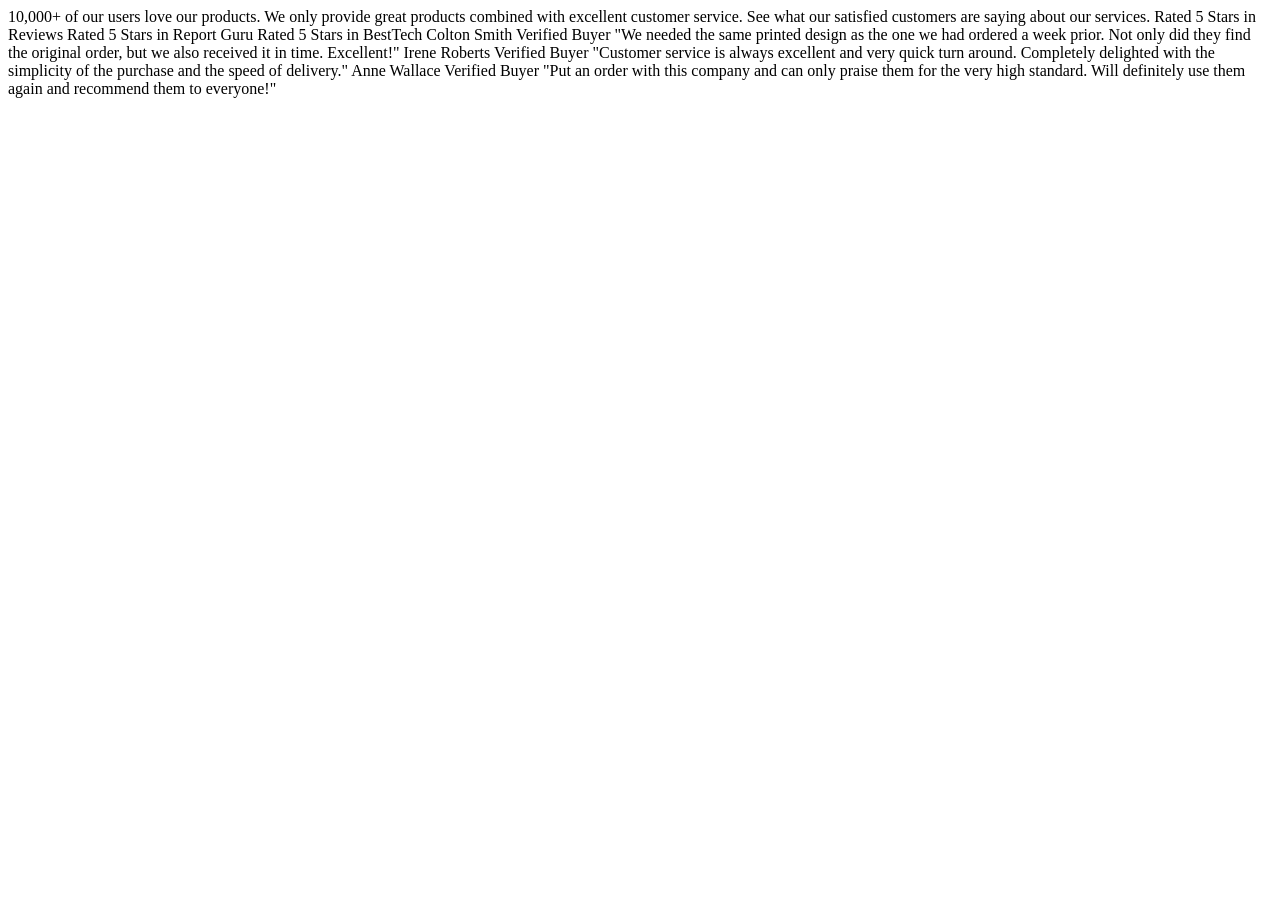
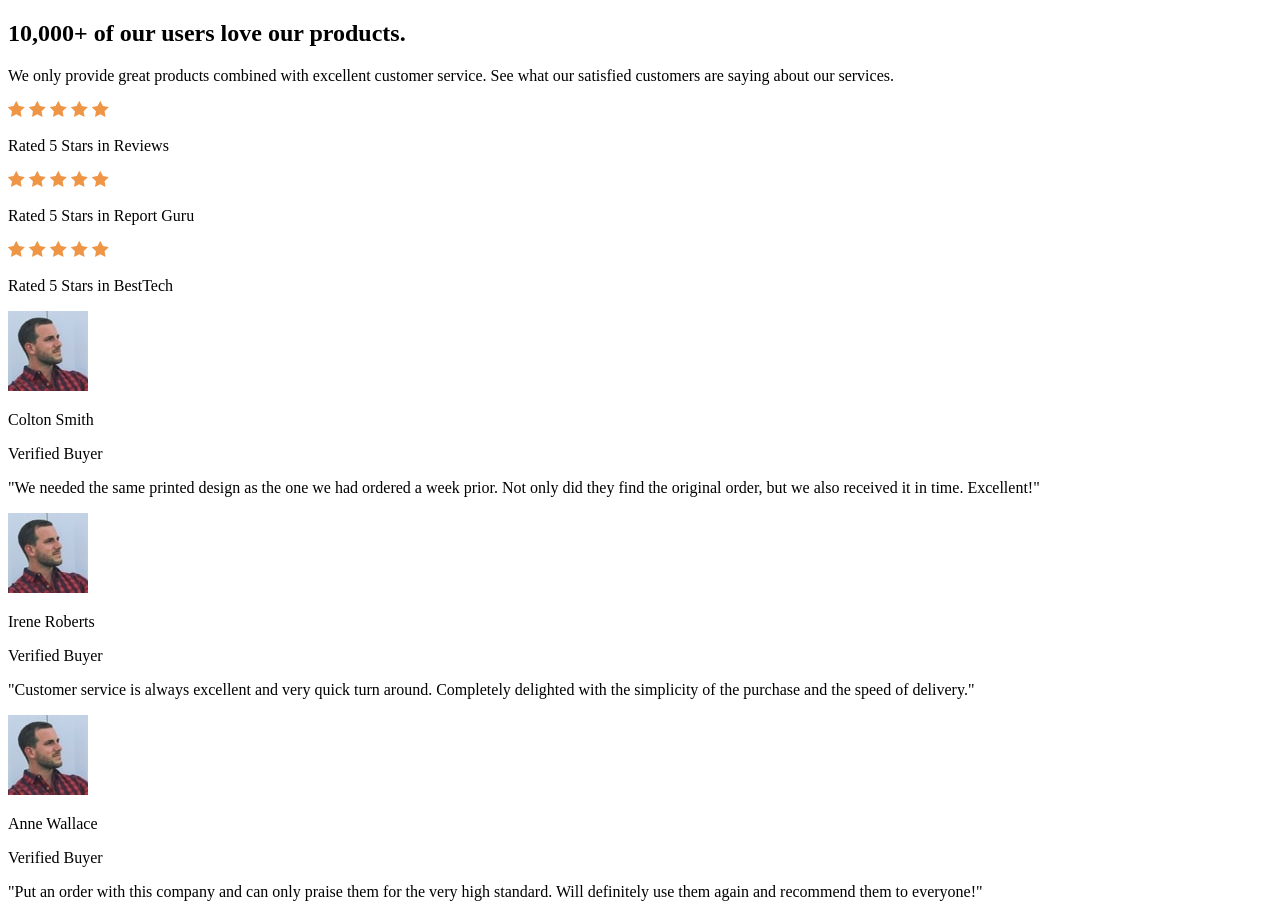
Before and after one commit to NandoSTI/social-proof-section-master, a plain HTML site: page index.html in a window 1280 px wide. Before the commit the page ends 800 px from the top, so only its background shows below. Drawn offline with Linux system fonts and the light colour scheme.

Commit message:
Update: Html

```diff
--- a/index.html
+++ b/index.html
@@ -16,30 +16,107 @@
 
   </head>
   <body>
-    10,000+ of our users love our products.
+    <main class="container">
+      <section class="rated">
+        <div class="title">
+          <h1>10,000+ of our users love our products.</h1>
+          <p>
+            We only provide great products combined with excellent customer service.
+            See what our satisfied customers are saying about our services.
+          </p>
+        </div>
+        <div class="reviews">
+          <div class="stars">
+            <img src="src/images/icon-star.svg" alt="star">
+            <img src="src/images/icon-star.svg" alt="star">
+            <img src="src/images/icon-star.svg" alt="star">
+            <img src="src/images/icon-star.svg" alt="star">
+            <img src="src/images/icon-star.svg" alt="star">
+          </div>
+          <p>Rated 5 Stars in Reviews</p>
+        </div>
+        <div class="reviews">
+          <div class="stars">
+            <img src="src/images/icon-star.svg" alt="star">
+            <img src="src/images/icon-star.svg" alt="star">
+            <img src="src/images/icon-star.svg" alt="star">
+            <img src="src/images/icon-star.svg" alt="star">
+            <img src="src/images/icon-star.svg" alt="star">
+          </div>
+          <p>Rated 5 Stars in Report Guru</p>
+        </div>
+        <div class="reviews">
+          <div class="stars">
+            <img src="src/images/icon-star.svg" alt="star">
+            <img src="src/images/icon-star.svg" alt="star">
+            <img src="src/images/icon-star.svg" alt="star">
+            <img src="src/images/icon-star.svg" alt="star">
+            <img src="src/images/icon-star.svg" alt="star">
+          </div>
+          <p>Rated 5 Stars in BestTech</p>
+        </div>
+      </section>
+      <section class="testimonials">
+        <div class="testimonial">
+          <div class="author">
+            <img src="src/images/image-colton.jpg" alt="colton">
+            <div class="author-text">
+              <p class="name">Colton Smith</p>
+              <p class="verified">Verified Buyer</p>
+            </div>
+          </div>
+          <p class="paragraph">
+            "We needed the same printed design as the one we had ordered a week prior.
+            Not only did they find the original order, but we also received it in time.
+            Excellent!"
+          </p>
+        </div>
+        <div class="testimonial">
+          <div class="author">
+            <img src="src/images/image-colton.jpg" alt="colton">
+            <div class="author-text">
+              <p class="name">Irene Roberts</p>
+              <p class="verified">Verified Buyer</p>
+            </div>
+          </div>
+          <p class="paragraph">
+            "Customer service is always excellent and very quick turn around. Completely
+            delighted with the simplicity of the purchase and the speed of delivery."
+          </p>
+        </div>
+        <div class="testimonial">
+          <div class="author">
+            <img src="src/images/image-colton.jpg" alt="colton">
+            <div class="author-text">
+              <p class="name">Anne Wallace</p>
+              <p class="verified">Verified Buyer</p>
+            </div>
+          </div>
+          <p class="paragraph">
+            "Put an order with this company and can only praise them for the very high
+            standard. Will definitely use them again and recommend them to everyone!"
+          </p>
+        </div>
+      </section>
+    </main>
 
-    We only provide great products combined with excellent customer service.
-    See what our satisfied customers are saying about our services.
 
-    Rated 5 Stars in Reviews
-    Rated 5 Stars in Report Guru
-    Rated 5 Stars in BestTech
 
-    Colton Smith
-    Verified Buyer
-    "We needed the same printed design as the one we had ordered a week prior.
-    Not only did they find the original order, but we also received it in time.
-    Excellent!"
 
-    Irene Roberts
-    Verified Buyer
-    "Customer service is always excellent and very quick turn around. Completely
-    delighted with the simplicity of the purchase and the speed of delivery."
 
-    Anne Wallace
-    Verified Buyer
-    "Put an order with this company and can only praise them for the very high
-    standard. Will definitely use them again and recommend them to everyone!"
+
+
+
+
+
+
+
+
+
+
+
+
+
 
 
   </body>
```
